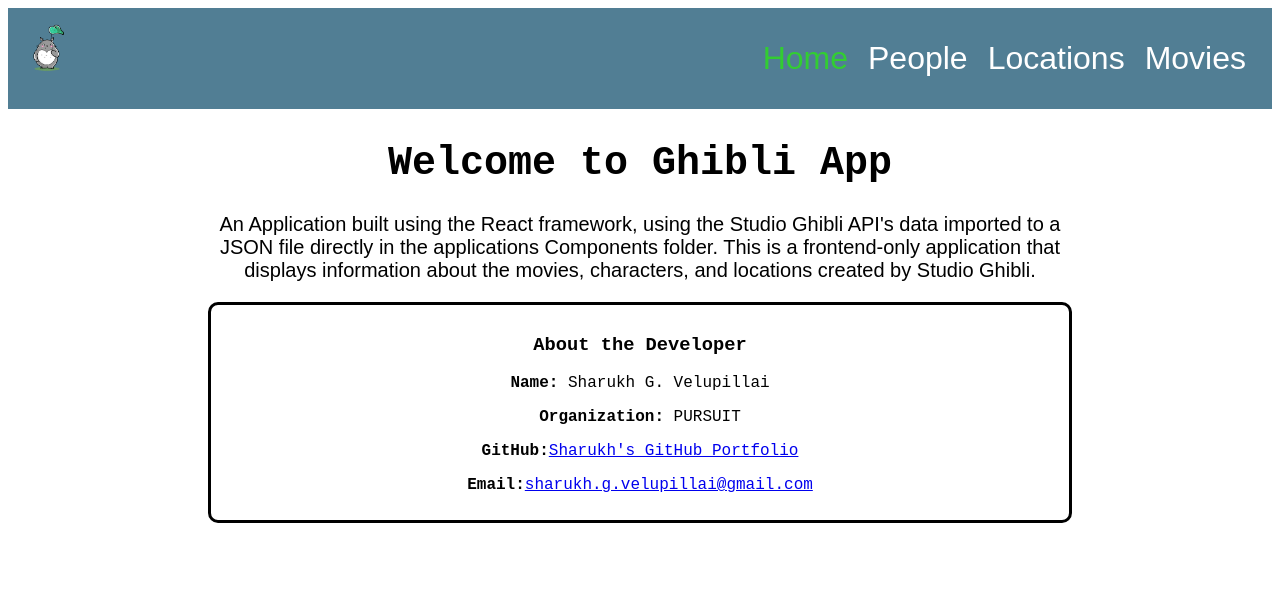
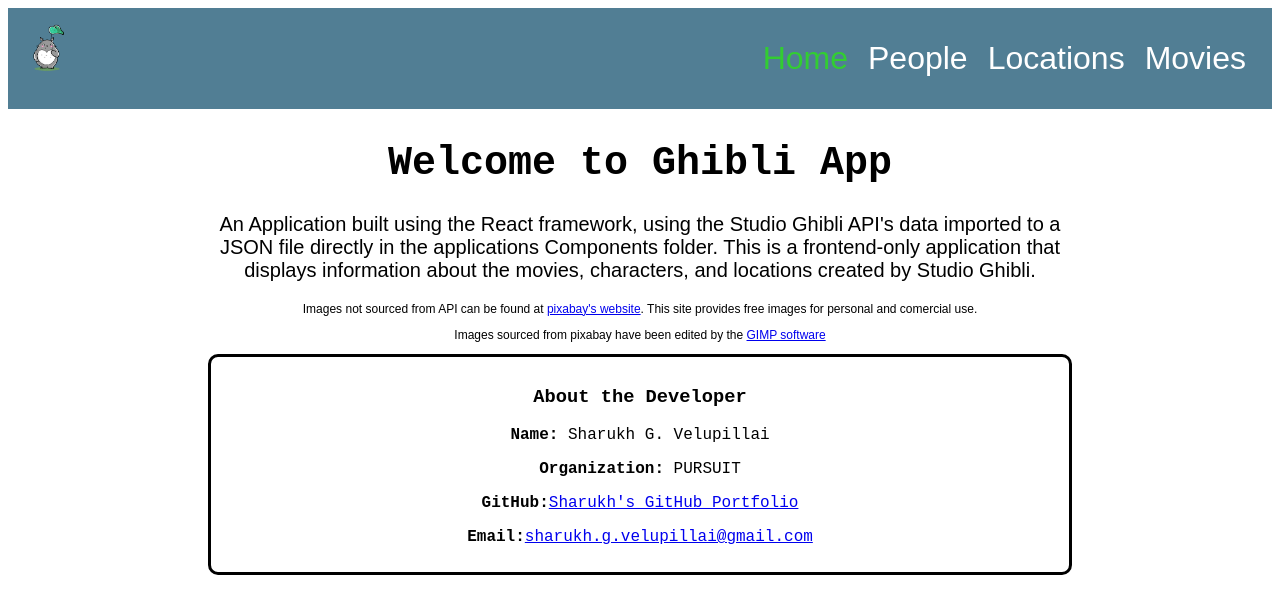
Before and after one commit to joinpursuit/9-2-module-three-assessment, a React (Create React App) app: page / in a window 1280 px wide. Shown: the top 614 px of the page. Built offline with nearby package versions, Linux system fonts and the light colour scheme.

Commit message:
added image attribution

```diff
--- a/src/Components/Home.js
+++ b/src/Components/Home.js
@@ -1,11 +1,18 @@
 
 
 function Home(){
+
+const pixstyle= {
+    fontSize:"12px"
+}
 
 return(
 <div className="homePAge">
 <h1>Welcome to Ghibli App</h1>
 <p>An Application built using the React framework, using the Studio Ghibli API's data imported to a JSON file directly in the applications Components folder. This is a frontend-only application that displays information about the movies, characters, and locations created by Studio Ghibli. </p>
+<p style={pixstyle}>Images not sourced from API can be found at <a href="https://www.pixabay.com" alt="pixabay site">pixabay's website</a>. This site provides free images for personal and comercial use.
+</p>
+<p style={pixstyle}>Images sourced from pixabay have been edited by the <a href="https://www.gimp.org" alt="GIMP site">GIMP software</a></p>
 
 <div className="cardContact">
 <h3 >About the Developer</h3>
```
